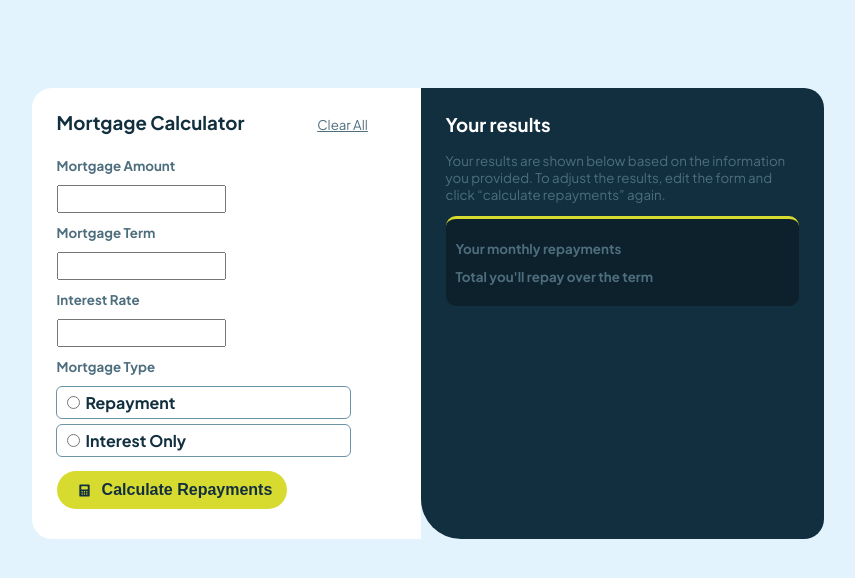
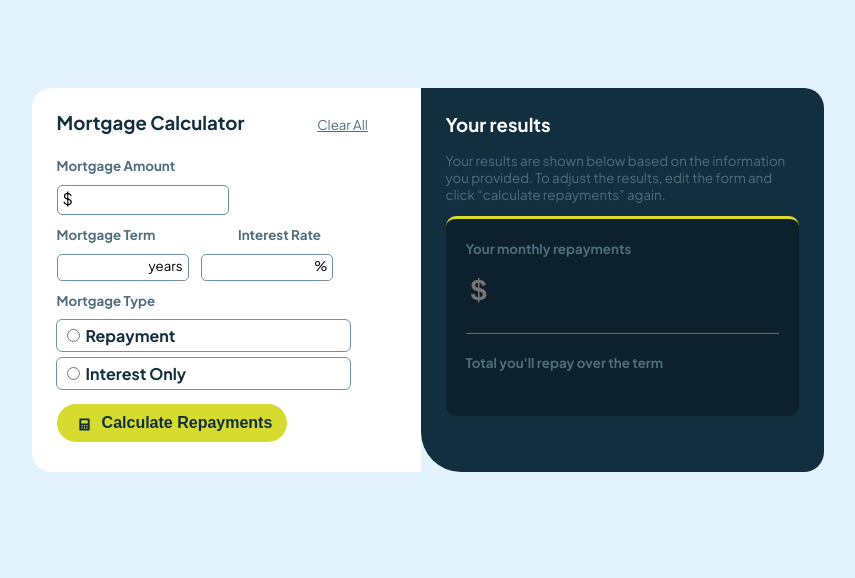
Before and after one commit to jaliecac/MortgageRepaymentCalculator, a plain HTML site: page index.html in a window 1280 px wide. Shown: the whole page, without its empty margins (212-1067 px from the left). Drawn offline with Linux system fonts and the light colour scheme.

Commit message:
Made CSS better

```diff
--- a/Scripts.js
+++ b/Scripts.js
@@ -0,0 +1,6 @@
+
+function selectChange() {
+    const sample = document.getElementById("myid"); // using const
+    // change css style
+    sample.style.color = 'red';
+}
--- a/Style.css
+++ b/Style.css
@@ -39,7 +39,7 @@ h2 {
     font-size: 10pt;
 }
 
-main div {
+.radioButtons {
     outline: 1px solid hsl(200, 26%, 54%);
     width: 80%;
     padding: 5px;
@@ -48,7 +48,6 @@ main div {
     font-size: 12pt;
     font-weight: 700;
     color: hsl(202, 55%, 16%);
-
 }
 
 img {
@@ -84,13 +83,75 @@ p {
 }
 
 input[type="text"] {
-    font-size: 12px;
+    font-size: 10px;
     padding: 5px;
 }
 
 section div {
     background-color: hsl(201, 57%, 11%);
-    padding: 10px;
+    padding: 10px 20px 10px 20px;
     border-radius: 10px;
     border-top: 3px solid hsl(61, 70%, 52%);
 }
+
+#repay {
+    font-size: 22pt;
+    width: 80%;
+    color: hsl(61, 70%, 52%);
+}
+
+section input[type="text"] {
+    border-style: none;
+    background-color: hsl(201, 57%, 11%);
+    color: white;
+    font-weight: 700;
+}
+
+hr {
+    border-color: hsl(200, 24%, 40%);
+    margin: 20px 0 20px 0;
+}
+
+.left {
+    display: inline-block;
+}
+
+.right {
+    display: inline-block;
+}
+
+.termRate {
+    font-size: 10pt;
+    border: 1px solid hsl(200, 26%, 54%);
+    padding: 2px 5px 2px 5px;
+    border-radius: 5px;
+    margin-right: 10px;
+    width:120px;
+    text-align: right;
+}
+
+.termRate input {
+    border-style: none;
+    width: 60px;
+    text-align: left;
+}
+
+.morg input{
+    border-style: none;
+    width:120px;
+}
+
+.morg {
+    width:160px;
+    border: 1px solid hsl(200, 26%, 54%);
+    border-radius: 5px;
+    padding: 2px 5px 2px 5px;
+}
+
+.margin {
+    margin-right: 80px;
+}
+
+input:focus {
+    outline: none;
+}
--- a/index.html
+++ b/index.html
@@ -17,18 +17,20 @@
     <span>Clear All</span>
 
     <h2>Mortgage Amount</h2>
-    <input type="text" id="amount" name="mortgageAmount">
+    <div class="morg">$<input type="text" id="amount" name="mortgageAmount"></div>
 
-    <h2>Mortgage Term</h2>
-    <input type="text" id="term" name="mortgageTerm">
+    <h2 class="left margin">Mortgage Term</h2>
+    <h2 class="right">Interest Rate</h2>
 
-    <h2>Interest Rate</h2>
-    <input type="text" id="rate" name="interestRate">
+    <br>
+
+    <div class="termRate left"><input type="text" id="term" name="mortgageTerm">years</div>
+    <div class="termRate right"><input type="text" id="rate" name="interestRate">%</div>
 
     <h2>Mortgage Type</h2>
-    <div><input type="radio" id="repayment" name="mortgageType" value="Repayment">
+    <div class="radioButtons"><input type="radio" id="repayment" name="mortgageType" value="Repayment">
     <label for="repayment">Repayment</label><br></div>
-    <div><input type="radio" id="interest" name="mortgageType" value="Interest">
+    <div class="radioButtons"><input type="radio" id="interest" name="mortgageType" value="Interest">
     <label for="interest">Interest Only</label><br></div>
 
     <button><img src="assets/images/icon-calculator.svg" alt="Calculator">Calculate Repayments</button>
@@ -48,8 +50,12 @@
 
     <div>
       <h2>Your monthly repayments</h2>
+      <input type="text" id="repay" name="monthlyRepayment" placeholder="$">
+
+      <hr>
 
       <h2>Total you'll repay over the term</h2>
+      <input type="text" id="totalRepay" name="totalRepayment">
       <!-- Completed results end -->
     </div>
   </section>
```
